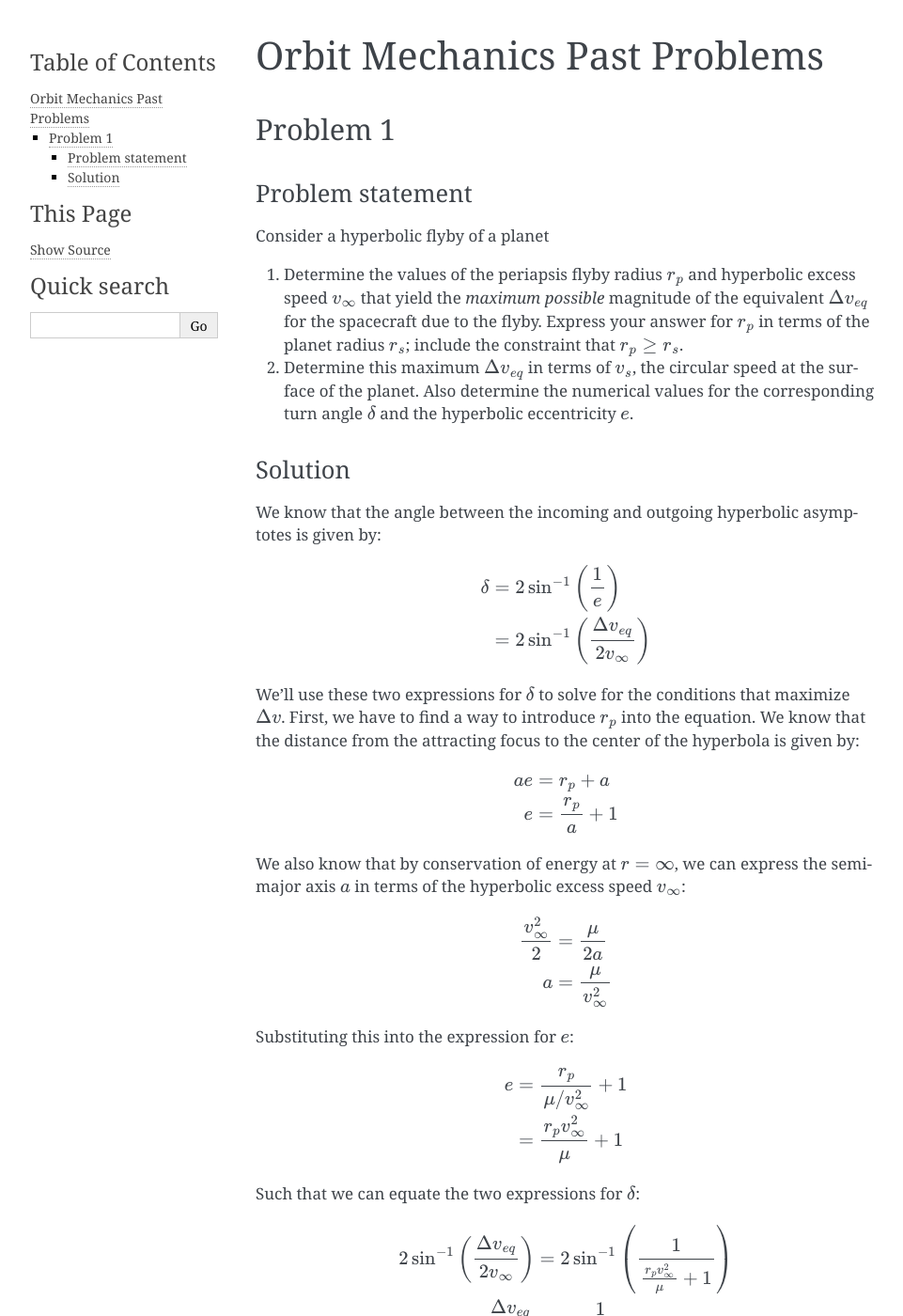
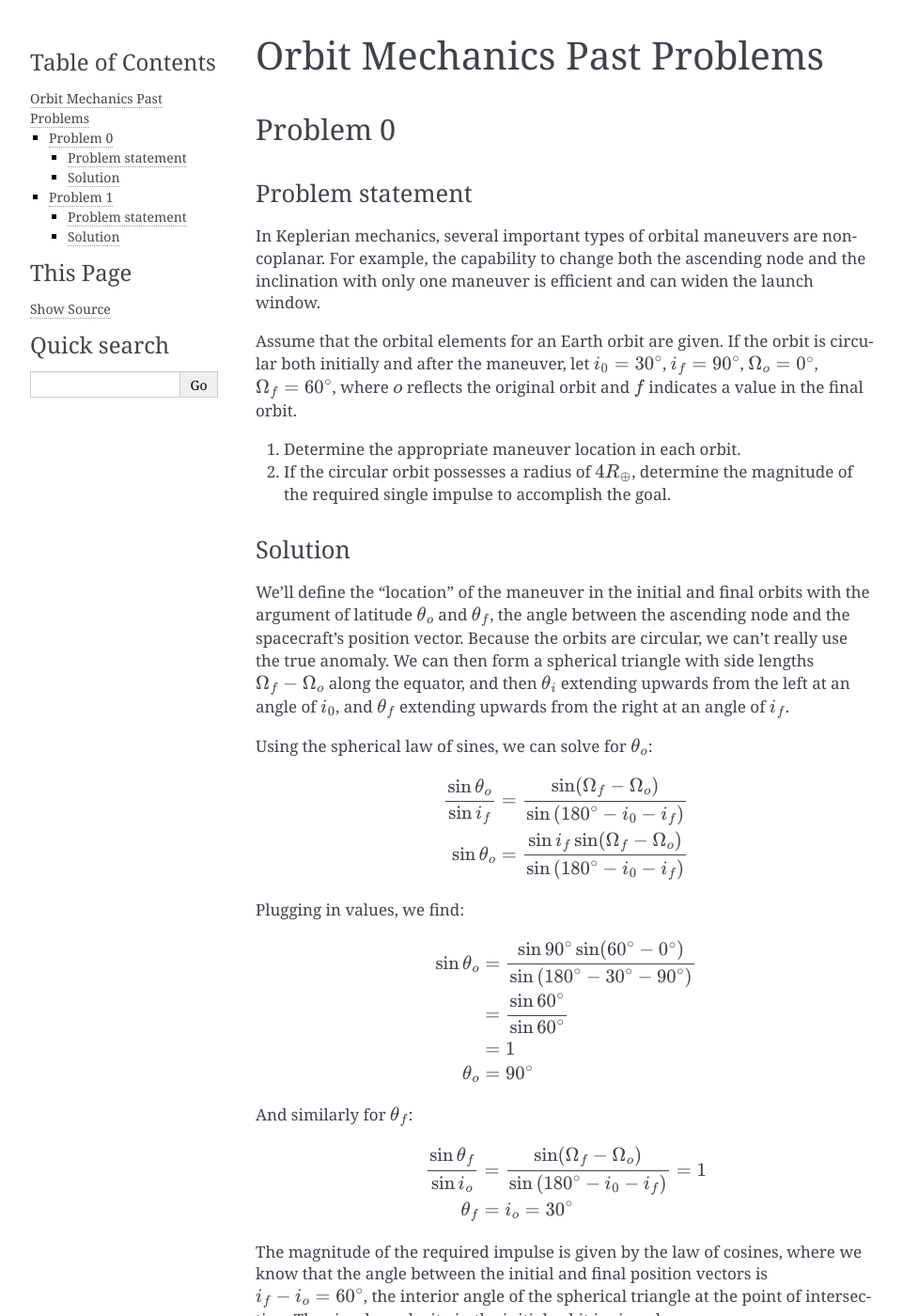
Before and after one commit to ljrobins/quals-writeups, a Sphinx documentation site: the page built from docs/source/orb.rst, in a window 1280 px wide and 1400 px high. Shown: the whole window at 94% size, without its empty margins (148-1109 px from the left). Built offline with Sphinx 7.4.7, drawn with Linux system fonts in a browser that asks for light colours; some of the changed text lies outside the part shown.

Commit message:
added another orbits problem

```diff
--- a/docs/source/orb.rst
+++ b/docs/source/orb.rst
@@ -1,8 +1,99 @@
 Orbit Mechanics Past Problems
 =============================
 
+Problem 0
+---------
+
+Problem statement
+~~~~~~~~~~~~~~~~~
+
+In Keplerian mechanics, several important types of orbital maneuvers are
+noncoplanar. For example, the capability to change both the ascending
+node and the inclination with only one maneuver is efficient and can
+widen the launch window.
+
+Assume that the orbital elements for an Earth orbit are given. If the
+orbit is circular both initially and after the maneuver, let
+:math:`i_0=30^\circ`, :math:`i_f=90^\circ`, :math:`\Omega_o=0^\circ`,
+:math:`\Omega_f=60^\circ`, where :math:`o` reflects the original orbit
+and :math:`f` indicates a value in the final orbit.
+
+#. Determine the appropriate maneuver location in each orbit.
+
+#. If the circular orbit possesses a radius of :math:`4R_\oplus`,
+   determine the magnitude of the required single impulse to accomplish
+   the goal.
+
+Solution
+~~~~~~~~
+
+We’ll define the “location” of the maneuver in the initial and final
+orbits with the argument of latitude :math:`\theta_o` and
+:math:`\theta_f`, the angle between the ascending node and the
+spacecraft’s position vector. Because the orbits are circular, we can’t
+really use the true anomaly. We can then form a spherical triangle with
+side lengths :math:`\Omega_f - \Omega_o` along the equator, and then
+:math:`\theta_i` extending upwards from the left at an angle of
+:math:`i_0`, and :math:`\theta_f` extending upwards from the right at an
+angle of :math:`i_f`.
+
+Using the spherical law of sines, we can solve for :math:`\theta_o`:
+
+.. math::
+
+   \begin{aligned}
+       \frac{\sin\theta_o}{\sin i_f} &= \frac{\sin(\Omega_f - \Omega_o)}{\sin\left(180^\circ-i_0-i_f\right)} \\
+       \sin\theta_o &= \frac{\sin i_f \sin(\Omega_f - \Omega_o)}{\sin\left(180^\circ-i_0-i_f\right)} \\
+   \end{aligned}
+
+Plugging in values, we find:
+
+.. math::
+
+   \begin{aligned}
+       \sin\theta_o &= \frac{\sin 90^\circ \sin(60^\circ - 0^\circ)}{\sin\left(180^\circ-30^\circ-90^\circ\right)} \\
+       &= \frac{\sin 60^\circ}{\sin 60^\circ} \\
+       &= 1 \\
+       \theta_o &= 90^\circ
+   \end{aligned}
+
+And similarly for :math:`\theta_f`:
+
+.. math::
+
+   \begin{aligned}
+       \frac{\sin\theta_f}{\sin i_o} &= \frac{\sin(\Omega_f - \Omega_o)}{\sin\left(180^\circ-i_0-i_f\right)} = 1 \\
+       \theta_f &= i_o = 30^\circ
+   \end{aligned}
+
+The magnitude of the required impulse is given by the law of cosines,
+where we know that the angle between the initial and final position
+vectors is :math:`i_f - i_o = 60^\circ`, the interior angle of the
+spherical triangle at the point of intersection. The circular velocity
+in the initial orbit is given by:
+
+.. math::
+
+   \begin{aligned}
+       v_c &= \sqrt{\frac{\mu_\oplus}{r}} \\
+       &= \sqrt{\frac{\mu_\oplus}{4R_\oplus}} \\
+   \end{aligned}
+
+And the magnitude of the required impulse is given by:
+
+.. math::
+
+   \begin{aligned}
+       \frac{\Delta v}{2 v_c} &= \sin\left( \frac{60^\circ}{2} \right) \\
+       &= \frac{1}{2} \\
+       \Delta v &= v_c \\
+       &= \sqrt{\frac{\mu_\oplus}{4R_\oplus}} \\
+   \end{aligned}
+
 Problem 1
 ---------
+
+.. _problem-statement-1:
 
 Problem statement
 ~~~~~~~~~~~~~~~~~
@@ -20,6 +111,8 @@ Consider a hyperbolic flyby of a planet
    the circular speed at the surface of the planet. Also determine the
    numerical values for the corresponding turn angle :math:`\delta` and
    the hyperbolic eccentricity :math:`e`.
+
+.. _solution-1:
 
 Solution
 ~~~~~~~~
```
Also changed, not shown: 11 other files.
